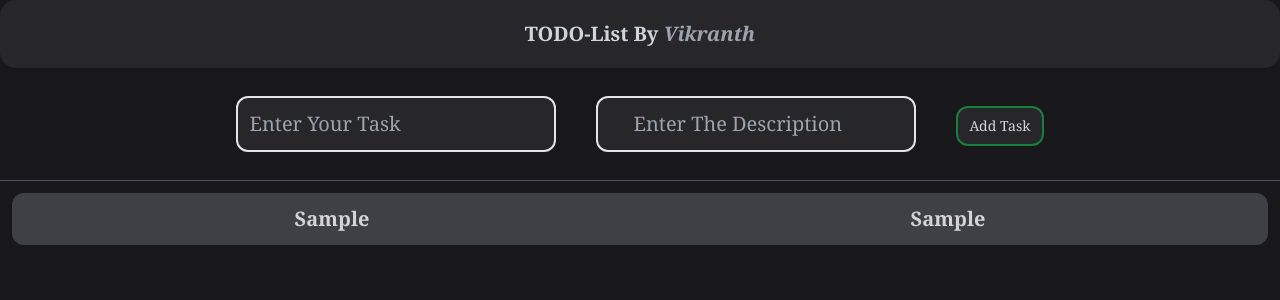
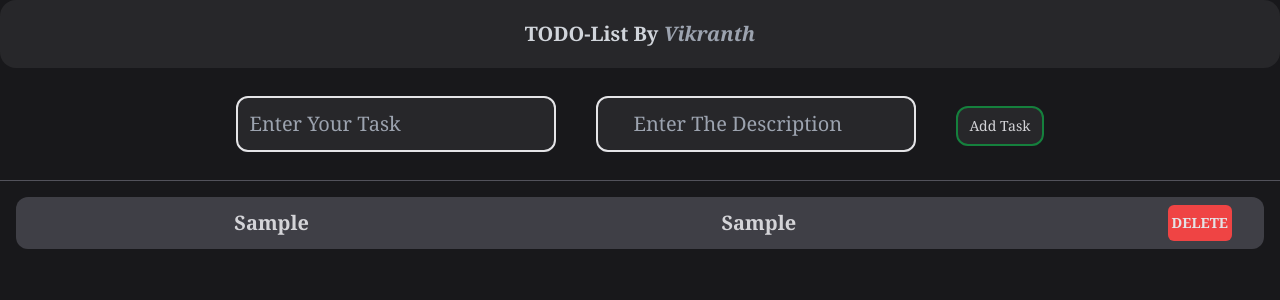
Before and after one commit to Vikranthraosb/To-Do-List--NextJS, a Next.js app: page / in a window 1280 px wide. Both pictures are taken after typing "Sample", "Sample" into the empty fields and a click on the button "Add Task". Shown: the top 300 px of the page. Built offline with nearby package versions, Linux system fonts and the light colour scheme.

Commit message:
delete operation also completed

```diff
--- a/app/page.js
+++ b/app/page.js
@@ -12,7 +12,11 @@ const page = () => {
     setdesc("");
     console.log(maintask);
   };
-
+  const deletehandler = (index) => {
+    let copytask = [...maintask];
+    copytask.splice(index, 1);
+    setmaintask(copytask);
+  };
   let renderTask = (
     <h2 className="text-center text-zinc-500 m-7 text-xl">
       No Tasks Available
@@ -21,11 +25,26 @@ const page = () => {
   if (maintask.length > 0) {
     renderTask = maintask.map((task, index) => {
       return (
-        <li>
-          <div className="flex items-center justify-around text-xl m-3 bg-zinc-700 p-3 rounded-xl ">
-            <h5 className="font-semibold text-zinc-300">{task.title}</h5>
-            <h6 className="font-semibold text-zinc-300">{task.desc}</h6>
+        <li
+          className="bg-zinc-700 rounded-xl flex items-center justify-between m-4"
+          key={index}
+        >
+          <div className="flex items-center justify-around p-3 w-4/5">
+            <h5 className="font-semibold text-zinc-300  text-xl">
+              {task.title}
+            </h5>
+            <h6 className="font-semibold text-zinc-300  text-xl">
+              {task.desc}
+            </h6>
           </div>
+          <button
+            className="px-1 py-2 m-2 bg-red-500 text-zinc-200 rounded-md mr-8 font-semibold text-sm"
+            onClick={() => {
+              deletehandler(index);
+            }}
+          >
+            DELETE
+          </button>
         </li>
       );
     });
```
